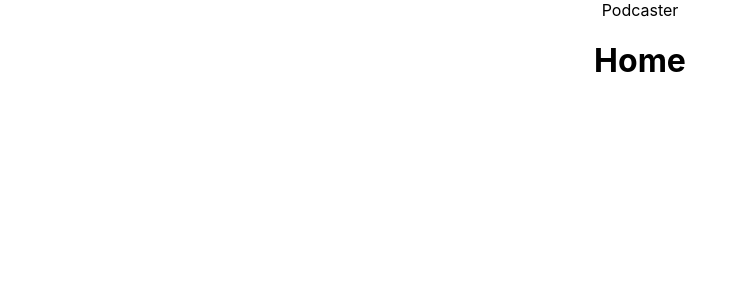
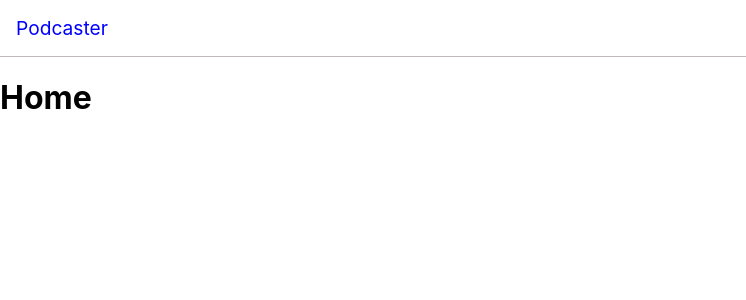
Before and after one commit to erikgervas/podcast-app, a React (Create React App) app: page / in a window 1280 px wide. Shown: the top 300 px of the page, without its empty margins (0-746 px from the left). Built offline with nearby package versions, Linux system fonts and the light colour scheme.

Commit message:
Basic header working

```diff
--- a/src/App.css
+++ b/src/App.css
@@ -2,5 +2,4 @@
     display: flex;
     flex-direction: column;
     justify-content: center;
-    align-items: center;
 }
--- a/src/App.js
+++ b/src/App.js
@@ -1,9 +1,9 @@
 import * as React from "react";
-import { Routes, Route } from "react-router-dom";
+import {Routes, Route, Outlet} from "react-router-dom";
 import {Home} from "./modules/Home";
 import {NotFoundPage} from "./components/NotFoundPage";
-import {Layout} from "./components/Layout";
 import './App.css'
+import {Header} from "./components/Header/Header";
 
 export const App = () => {
   return (
@@ -17,3 +17,10 @@ export const App = () => {
     </div>
   );
 }
+
+const Layout = () => (
+    <>
+        <Header/>
+        <Outlet/>
+    </>
+)
--- /dev/null
+++ b/src/components/Header/Header.css
@@ -0,0 +1,10 @@
+.header {
+    padding: 1em;
+    border-bottom: 1px solid #c1b9b9;
+}
+
+.link {
+    font-size: 1.2em;
+    text-decoration: none;
+    color: blue;
+}
--- /dev/null
+++ b/src/components/Header/Header.jsx
@@ -0,0 +1,9 @@
+import * as React from "react";
+import './Header.css'
+import {Link} from "react-router-dom";
+
+export const Header = () => (
+    <div className='header'>
+        <Link className='link' to="/">Podcaster</Link>
+    </div>
+)
--- a/src/components/Layout.jsx
+++ /dev/null
@@ -1,11 +0,0 @@
-import * as React from "react";
-import { Outlet } from "react-router-dom";
-
-export const Layout = () => (
-    <>
-        <div>
-            Podcaster
-        </div>
-        <Outlet/>
-    </>
-)
```
